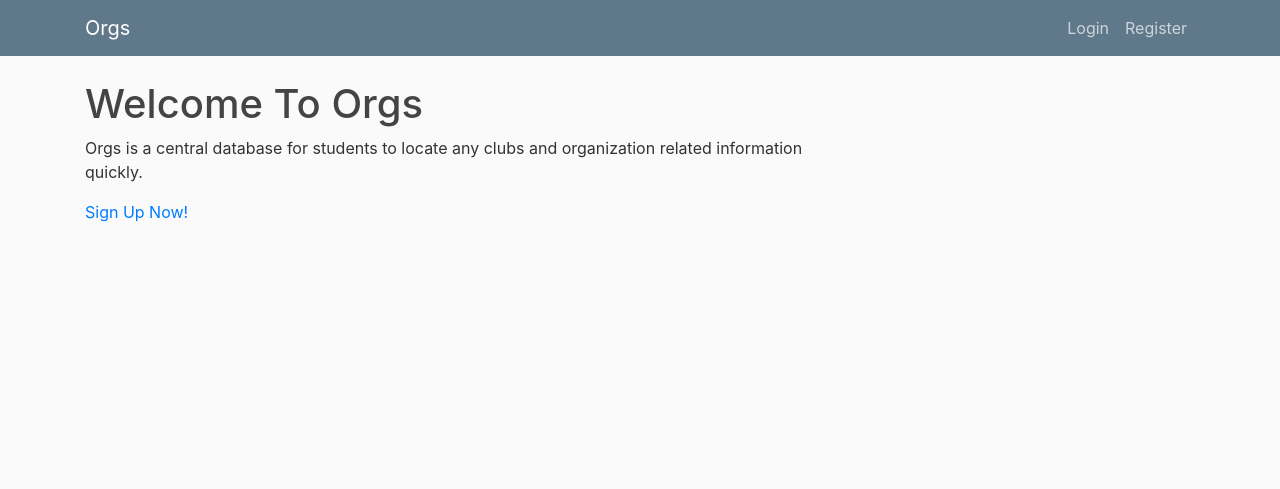
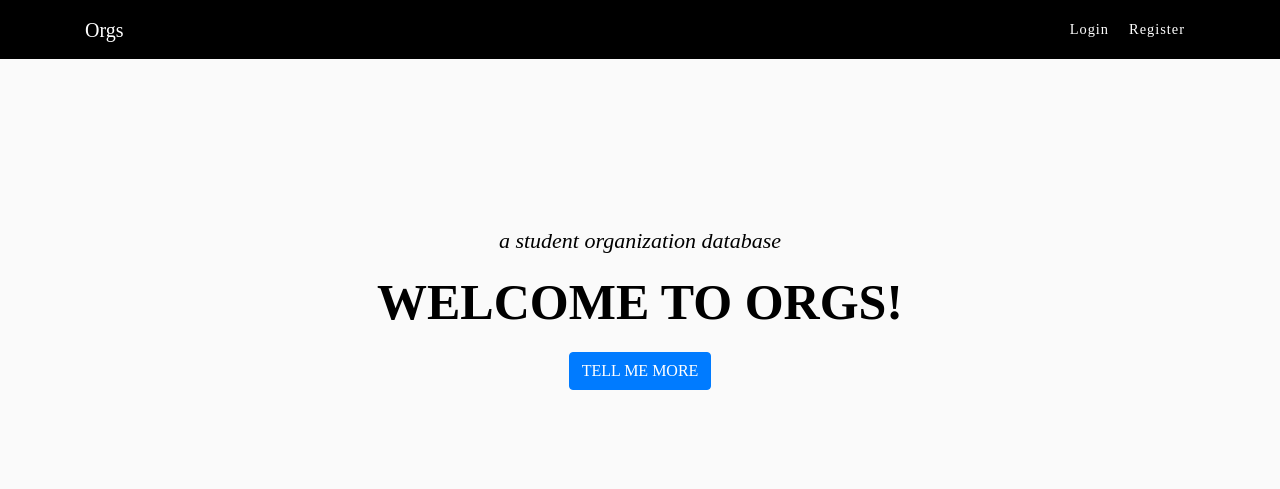
Before and after one commit to haucnguyen/orgs, a Flask app: page / in a window 1280 px wide. Shown: the top 489 px of the page. Run offline with Flask 2, Linux system fonts and the light colour scheme; some libraries are stand-ins or nearby versions.

Commit message:
fixed layout spacing

```diff
--- a/orgs/main/routes.py
+++ b/orgs/main/routes.py
@@ -6,8 +6,8 @@ from orgs.models import Post
 main = Blueprint('main', __name__)
 
 @main.route("/")
-def landingpage():
-        return render_template('landingpage.html', title='Welcome to Orgs')
+def landing_page():
+        return render_template('landing_page.html', title='Welcome to Orgs')
 
 @main.route("/home")
 @login_required
--- a/orgs/static/main.css
+++ b/orgs/static/main.css
@@ -2,6 +2,7 @@ body {
   background: #fafafa;
   color: #333333;
   margin-top: 5rem;
+  font-family: 'Montserrat';
 }
 
 h1,
@@ -14,16 +15,22 @@ h6 {
 }
 
 .bg-steel {
-    background-color: #5f788a;
+  background-color: black;
 }
 
 .site-header {
   padding: 10;
+  font-family: 'Montserrat';
 
 }
 
 .site-header .navbar-nav .nav-link {
-    color: #cbd5db;
+  font-size: 90%;
+  font-weight: 400;
+  padding: 0.75em 10px;
+  letter-spacing: 1px;
+  color: white;
+  font-family: 'Montserrat';
 }
 
 .site-header .navbar-nav .nav-link:hover {
@@ -34,7 +41,30 @@ h6 {
   font-weight: 500;
 }
 
+.intro-text {
+  text-align: center;
+  color: black;
+  padding-top: 150px;
+  padding-bottom: 100px;
+}
+
+.intro-text .intro-lead-in {
+  font-size: 22px;
+  font-style: italic;
+  line-height: 22px;
+  margin-bottom: 25px;
+  font-family: 'Montserrat';
+}
+
+.intro-text .intro-heading {
+  font-size: 50px;
+  font-weight: 700;
+  line-height: 50px;
+  margin-bottom: 25px;
+  font-family: 'Montserrat';
+}
 .content-section {
+  align-content: center;
   background: #ffffff;
   padding: 10px 20px;
   border: 1px solid #dddddd;
--- /dev/null
+++ b/orgs/templates/landing_page.html
@@ -0,0 +1,13 @@
+{% extends "layout.html" %}
+{% block content %}
+<header class="site-header">
+        <div class="container">
+            <div class="intro-text">
+                <div class="intro-lead-in">a student organization database</div>
+                <div class="intro-heading text-uppercase">Welcome To Orgs!</div>
+                <a class="btn btn-primary btn-xl text-uppercase js-scroll-trigger" href="#services">Tell Me More</a>
+            </div>
+        </div>
+    </header>
+
+{% endblock content %}
--- a/orgs/templates/landingpage.html
+++ /dev/null
@@ -1,8 +0,0 @@
-{% extends "layout.html" %} {% block content %}
-<body id="showcase">
-    <h1>Welcome To Orgs</h1>
-    <p>Orgs is a central database for students to locate any clubs and organization related information quickly.</p>
-    <a href="{{ url_for('users.register') }}" class="button">Sign Up Now!</a>
-</body>
-
-{% endblock content %}
--- a/orgs/templates/layout.html
+++ b/orgs/templates/layout.html
@@ -19,11 +19,15 @@
     <header class="site-header">
         <nav class="navbar navbar-expand-md navbar-dark bg-steel fixed-top">
             <div class="container">
+                {% if current_user.is_authenticated %}
+                <a class="navbar-brand mr-4" href="{{ url_for('main.home') }}">Orgs</a>
+                {% else %}
                 <a class="navbar-brand mr-4" href="/">Orgs</a>
                 <button class="navbar-toggler" type="button" data-toggle="collapse" data-target="#navbarToggle"
                     aria-controls="navbarToggle" aria-expanded="false" aria-label="Toggle navigation">
                     <span class="navbar-toggler-icon"></span>
                 </button>
+                {% endif %}
                 <div class="collapse navbar-collapse" id="navbarToggle">
                     <div class="navbar-nav mr-auto">
                         {% if current_user.is_authenticated %}
@@ -33,11 +37,13 @@
                     <div class="navbar-nav">
                         <a class="nav-item nav-link" href="{{ url_for('posts.new_post') }}">New Event</a>
                         <a class="nav-item nav-link" href="{{ url_for('users.account') }}">Profile</a>
-                        <a class="nav-item nav-link" href="{{ url_for('users.logout') }}">Logout</a> {% else %}
+                        <a class="nav-item nav-link" href="{{ url_for('users.logout') }}">Logout</a>
+                        {% else %}
                     </div>
                     <div class="navbar-nav direction:rtl">
                         <a class="nav-item nav-link" href="{{ url_for('users.login') }}">Login</a>
-                        <a class="nav-item nav-link" href="{{ url_for('users.register') }}">Register</a> {% endif %}
+                        <a class="nav-item nav-link" href="{{ url_for('users.register') }}">Register</a>
+                        {% endif %}
                     </div>
                 </div>
             </div>
@@ -45,7 +51,7 @@
     </header>
     <main role="main" class="container">
         <div class="row">
-            <div class="col-md-8">
+            <div class="container">
                 {% with messages = get_flashed_messages(with_categories=true) %} {% if messages %}
                 {% for category, message in messages %}
                 <div class="alert alert-{{ category }}">
--- a/orgs/users/routes.py
+++ b/orgs/users/routes.py
@@ -42,7 +42,7 @@ def login():
 @users.route("/logout")
 def logout():
         logout_user()
-        return redirect(url_for('main.landingpage'))
+        return redirect(url_for('main.landing_page'))
 
 @users.route("/account", methods=['GET', 'POST'])
 @login_required
```
Also changed, not shown: orgs/site.db, orgs/static/header-bg.jpg (added), 3 other files. Lines whose indentation alone changed are shown as unchanged.
